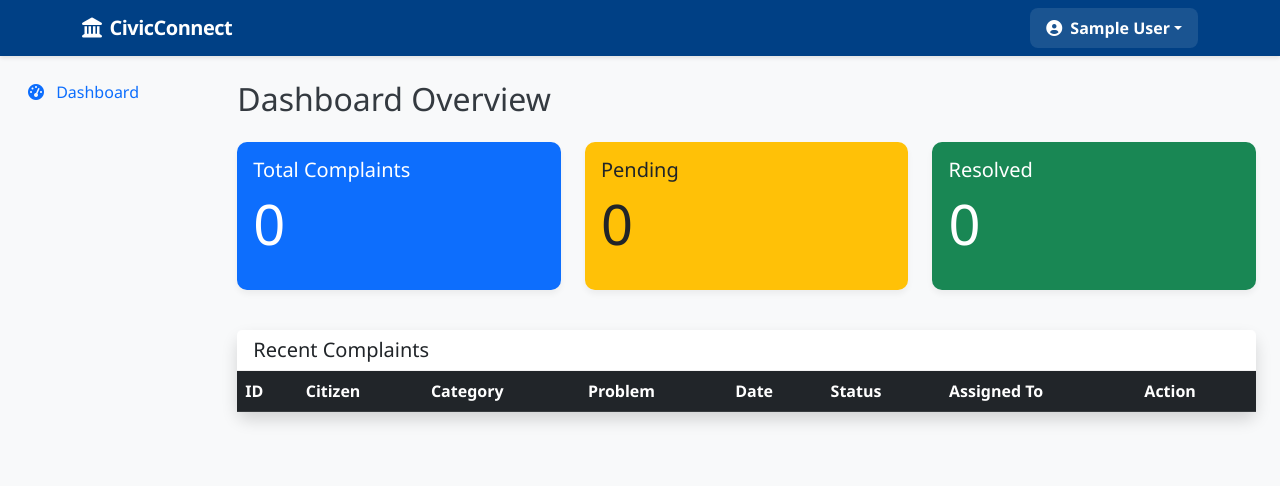
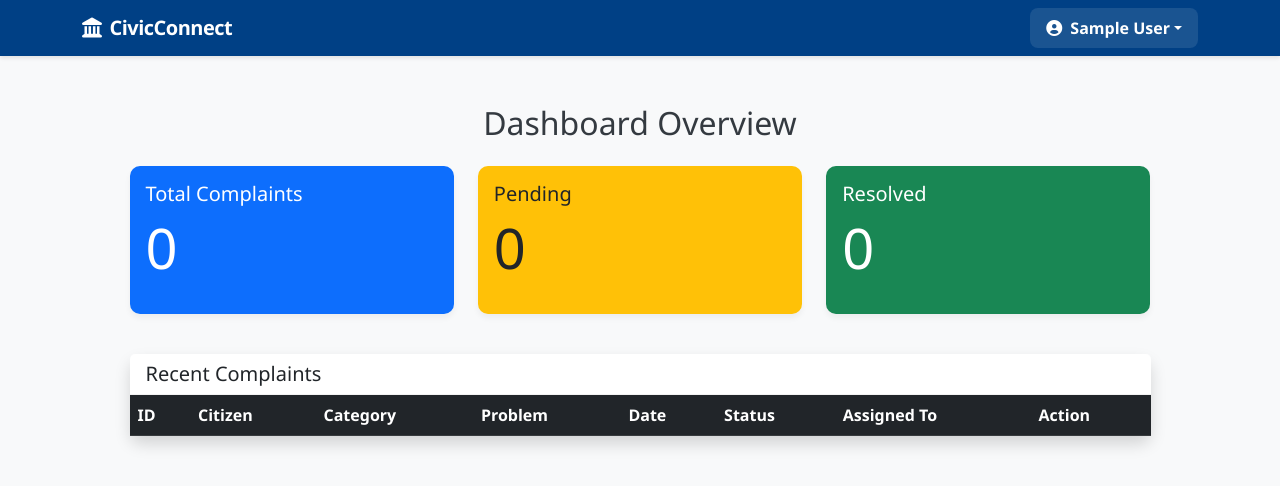
Before and after one commit to Priyanshujain22/civic-frontend, a website built with Vite: page admin-dashboard.html in a window 1280 px wide. Built offline with nearby package versions, Linux system fonts and the light colour scheme; no server answers; sample sign-in values are in the browser's storage.

Commit message:
Remove sidebar and center content on Admin Dashboard

```diff
--- a/admin-dashboard.html
+++ b/admin-dashboard.html
@@ -17,25 +17,11 @@
 
     <!-- Navbar injected via JS -->
 
-    <div class="container-fluid">
-        <div class="row">
-            <!-- Sidebar (Keeping static for now as requested by user to separate main.js concerns) -->
-            <nav id="sidebar" class="col-md-3 col-lg-2 d-md-block bg-light sidebar collapse show"
-                style="min-height: 100vh;">
-                <div class="position-sticky pt-3">
-                    <ul class="nav flex-column">
-                        <li class="nav-item">
-                            <a class="nav-link active" aria-current="page" href="#">
-                                <i class="fas fa-tachometer-alt me-2"></i> Dashboard
-                            </a>
-                        </li>
-                    </ul>
-                </div>
-            </nav>
-
+    <div class="container mt-4">
+        <div class="row justify-content-center">
             <!-- Main Content -->
-            <main class="col-md-9 ms-sm-auto col-lg-10 px-md-4 py-4">
-                <h1 class="h2 mb-4">Dashboard Overview</h1>
+            <main class="col-12 col-lg-11 py-4">
+                <h1 class="h2 mb-4 text-center">Dashboard Overview</h1>
 
                 <!-- Stats Cards -->
                 <div class="row mb-4" id="statsContainer">
```
